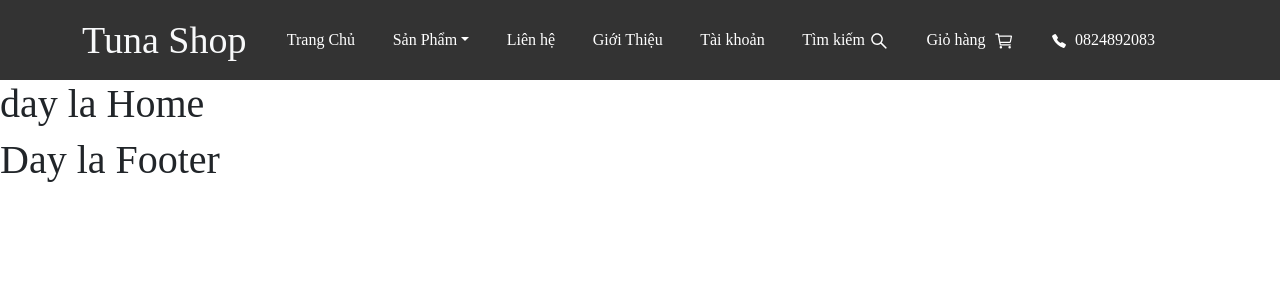
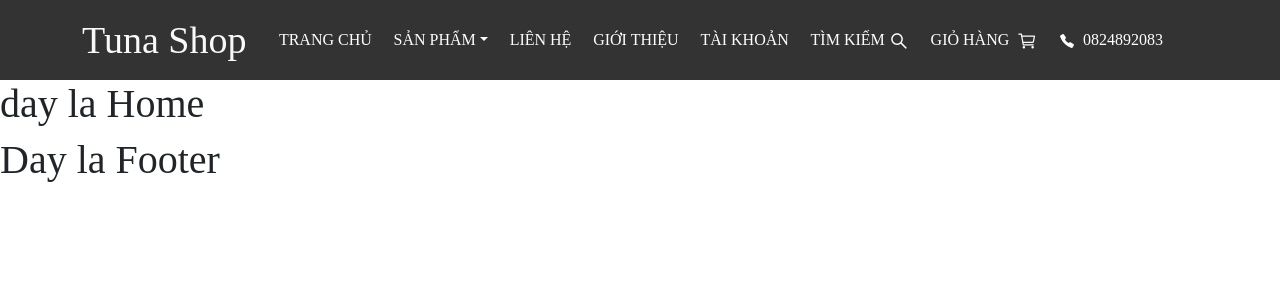
Before and after one commit to tuanx31/do_an_web_2023, a React (Create React App) app: page / in a window 1280 px wide. Shown: the top 300 px of the page. Built offline with nearby package versions, Linux system fonts and the light colour scheme.

Commit message:
update header

```diff
--- a/src/pages/users/theme/Header/index.js
+++ b/src/pages/users/theme/Header/index.js
@@ -10,24 +10,24 @@ const Header = () => {
     return (
         <Navbar expand="lg" >
             <Container>
-                <Row className='w-100' >
+                <Row className='w-100 text-uppercase' >
                     <Col lg={2}>
-                        <Navbar.Brand href="" className='text-logo text-light '>Tuna Shop</Navbar.Brand>
+                        <Navbar.Brand href="" className='text-logo text-light text-capitalize'>Tuna Shop</Navbar.Brand>
                     </Col>
                     <Col lg={10} className='d-flex align-items-center' >
                         <Navbar.Collapse>
-                            <Nav className='d-flex w-100 justify-content-around'>
+                            <Nav className='d-flex w-100 justify-content-around '>
                                 <Nav.Item>
                                     <Link to={""} className='fs-6 nav-link'>Trang Chủ</Link>
                                 </Nav.Item>
-                                <NavDropdown title="Sản Phẩm" id="basic-nav-dropdown">
-                                    <NavDropdown.Item href="#action/3.1">Action</NavDropdown.Item>
+                                <NavDropdown title="Sản Phẩm" id="basic-nav-dropdown text-uppercase">
+                                    <NavDropdown.Item href="">Phụ kiện macbook ,iwatch</NavDropdown.Item>
                                     <NavDropdown.Item href="#action/3.2">
-                                        Another action
+                                        Phụ kiện điện thoại
                                     </NavDropdown.Item>
-                                    <NavDropdown.Item href="#action/3.3">Something</NavDropdown.Item>
+                                    <NavDropdown.Item href="#action/3.3">Phụ kiện ô tô , đồ chơi công nghệ</NavDropdown.Item>
                                     <NavDropdown.Item href="#action/3.4">
-                                        Separated link
+                                        Others
                                     </NavDropdown.Item>
                                 </NavDropdown>
                                 <Nav.Item>
```
